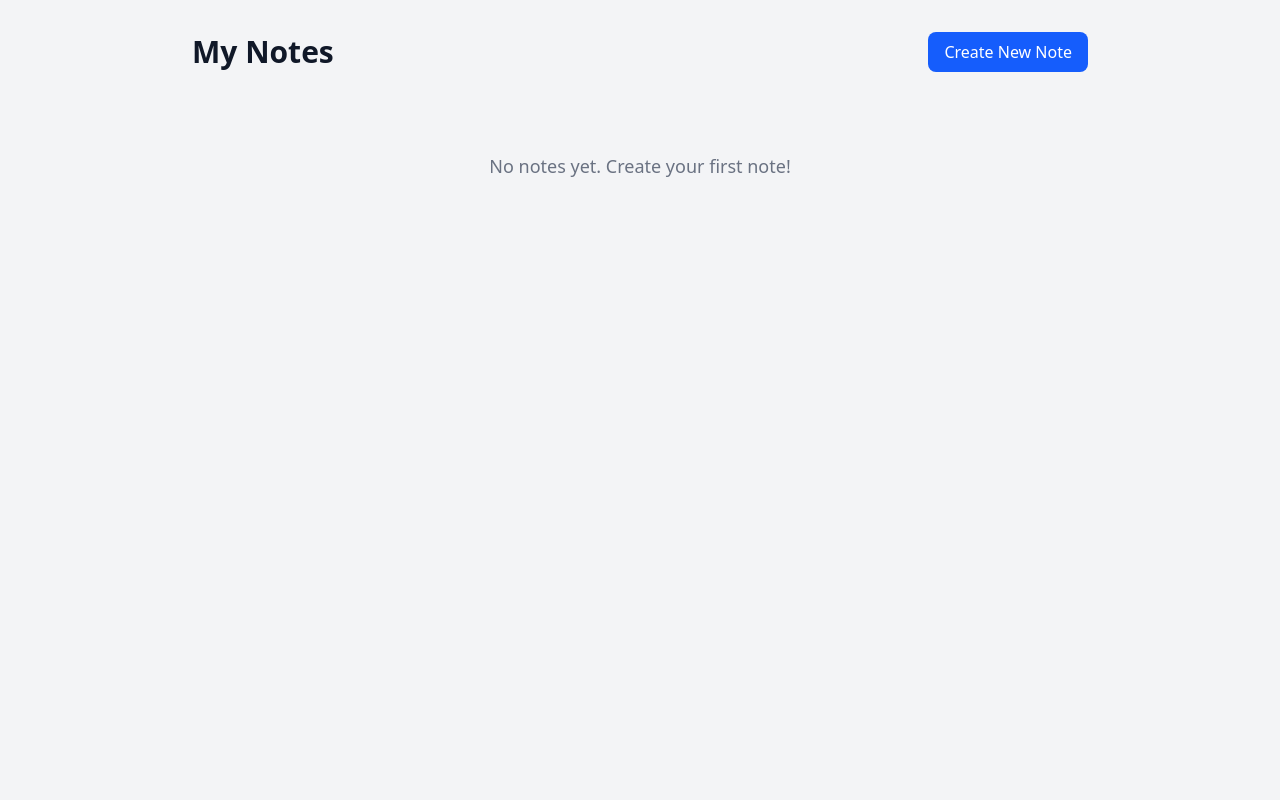
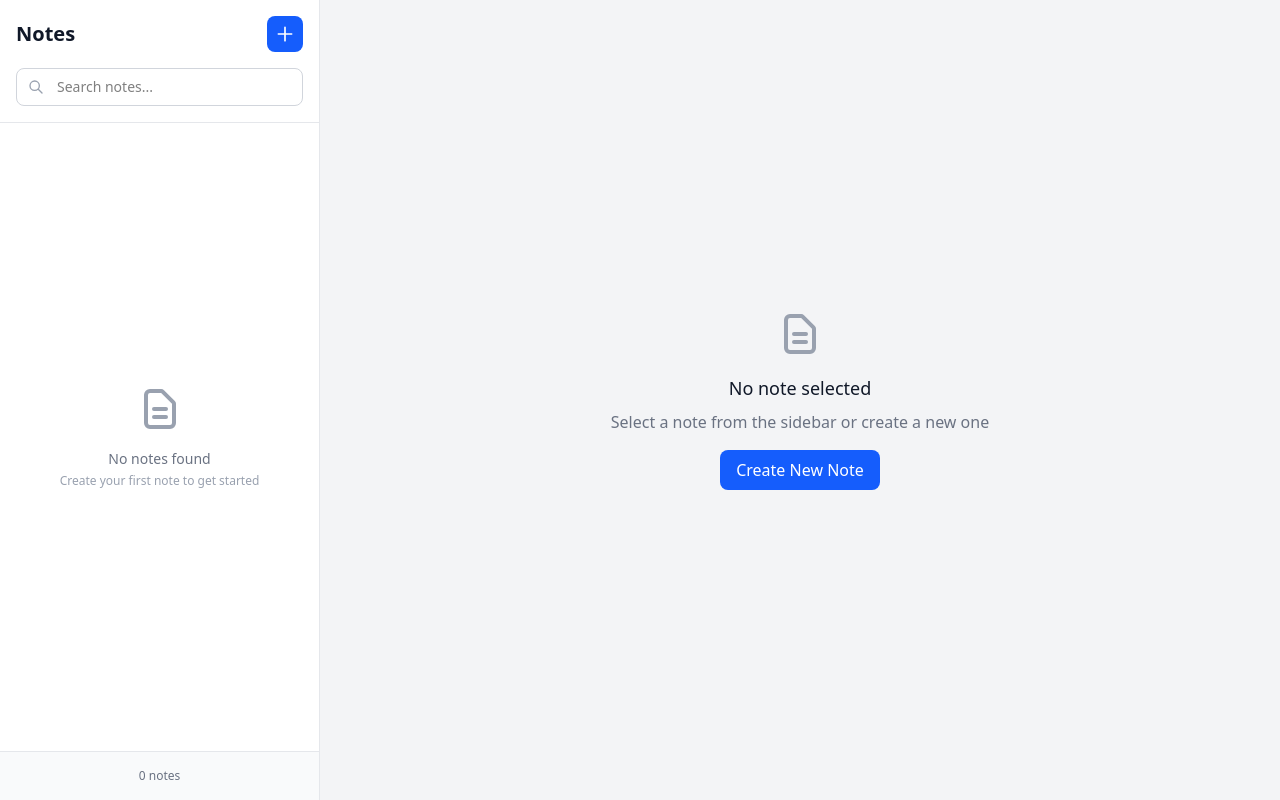
Before and after one commit to frost23z/swift-note, a React (Vite) app: page / in a window 1280 px wide. Built offline with nearby package versions, Linux system fonts and the light colour scheme.

Commit message:
feat: implement Sidebar and SearchBar components for improved note management

```diff
--- a/src/App.tsx
+++ b/src/App.tsx
@@ -1,18 +1,23 @@
 import { useState } from "react"
 import { LoadingSpinner } from "./components/LoadingSpinner"
-import { NoteCard } from "./components/NoteCard"
 import { NoteEditor } from "./components/NoteEditor"
+import { Sidebar } from "./components/Sidebar"
 import { useNotes } from "./hooks/useNotes"
 import type { Note } from "./types/note"
 
 function App() {
-	const { notes, loading, error, addNote, removeNote, editNote } = useNotes()
+	const { notes, loading, error, addNote, removeNote, editNote, searchNotes } = useNotes()
 	const [selectedNote, setSelectedNote] = useState<Note | null>(null)
 	const [showEditor, setShowEditor] = useState(false)
 
 	const handleCreateNote = () => {
 		setSelectedNote(null)
 		setShowEditor(true)
+	}
+
+	const handleSelectNote = (note: Note) => {
+		setSelectedNote(note)
+		setShowEditor(false)
 	}
 
 	const handleEditNote = (note: Note) => {
@@ -25,10 +30,20 @@ function App() {
 			if (noteData.id) {
 				// Editing existing note
 				await editNote(noteData as any)
-				setSelectedNote(null)
+				setSelectedNote(prev =>
+					prev
+						? {
+								...prev,
+								title: noteData.title,
+								content: noteData.content,
+								updatedAt: new Date()
+							}
+						: null
+				)
 			} else {
 				// Creating new note
-				await addNote(noteData)
+				const newNote = await addNote(noteData)
+				setSelectedNote(newNote)
 			}
 			setShowEditor(false)
 		} catch (error) {
@@ -37,16 +52,24 @@ function App() {
 	}
 
 	const handleCancelEditor = () => {
-		setSelectedNote(null)
 		setShowEditor(false)
 	}
 
 	const handleDeleteNote = async (id: number) => {
 		try {
 			await removeNote(id)
+			// If we deleted the currently selected note, clear selection
+			if (selectedNote?.id === id) {
+				setSelectedNote(null)
+				setShowEditor(false)
+			}
 		} catch (error) {
 			console.error("Failed to delete note:", error)
 		}
+	}
+
+	const handleSearch = (query: string) => {
+		searchNotes(query)
 	}
 
 	if (loading) {
@@ -58,54 +81,113 @@ function App() {
 	}
 
 	return (
-		<main className="h-screen p-8 bg-gray-100">
-			<div className="max-w-4xl mx-auto">
-				<div className="flex justify-between items-center mb-8">
-					<h1 className="text-3xl font-bold text-gray-900">My Notes</h1>
-					<button
-						onClick={handleCreateNote}
-						className="bg-blue-600 text-white px-4 py-2 rounded-lg hover:bg-blue-700 transition-colors"
-					>
-						Create New Note
-					</button>
-				</div>
+		<div className="h-screen flex bg-gray-100">
+			{/* Sidebar */}
+			<div className="w-80 flex-shrink-0">
+				<Sidebar
+					notes={notes}
+					selectedNoteId={selectedNote?.id || null}
+					onNoteSelect={handleSelectNote}
+					onNoteDelete={handleDeleteNote}
+					onSearch={handleSearch}
+					onNewNote={handleCreateNote}
+					loading={loading}
+					className="h-full"
+				/>
+			</div>
 
+			{/* Main content area */}
+			<div className="flex-1 flex flex-col">
 				{error && (
-					<div className="bg-red-100 border border-red-400 text-red-700 px-4 py-3 rounded mb-4">
+					<div className="m-4 bg-red-100 border border-red-400 text-red-700 px-4 py-3 rounded">
 						Error: {error}
 					</div>
 				)}
 
-				{showEditor && (
-					<div className="mb-8">
+				{showEditor ? (
+					<div className="flex-1 p-6">
 						<NoteEditor
 							note={selectedNote}
 							onSave={handleSaveNote}
 							onCancel={handleCancelEditor}
 						/>
 					</div>
-				)}
-
-				{notes.length === 0 ? (
-					<div className="text-center py-12">
-						<p className="text-gray-500 text-lg">
-							No notes yet. Create your first note!
-						</p>
+				) : selectedNote ? (
+					<div className="flex-1 p-6">
+						<div className="bg-white rounded-lg shadow-sm border border-gray-200 h-full">
+							<div className="flex justify-between items-start p-6 border-b border-gray-200">
+								<h1 className="text-2xl font-bold text-gray-900 flex-1 pr-4">
+									{selectedNote.title || "Untitled"}
+								</h1>
+								<button
+									onClick={() => handleEditNote(selectedNote)}
+									className="text-gray-400 hover:text-blue-500 transition-colors p-2 rounded-lg hover:bg-blue-50"
+									aria-label="Edit note"
+								>
+									<svg
+										className="h-5 w-5"
+										fill="none"
+										stroke="currentColor"
+										viewBox="0 0 24 24"
+										xmlns="http://www.w3.org/2000/svg"
+									>
+										<path
+											strokeLinecap="round"
+											strokeLinejoin="round"
+											strokeWidth={2}
+											d="M11 5H6a2 2 0 00-2 2v11a2 2 0 002 2h11a2 2 0 002-2v-5m-1.414-9.414a2 2 0 112.828 2.828L11.828 15H9v-2.828l8.586-8.586z"
+										/>
+									</svg>
+								</button>
+							</div>
+							<div className="p-6">
+								<div className="text-sm text-gray-500 mb-4">
+									Created: {new Date(selectedNote.createdAt).toLocaleDateString()}{" "}
+									• Updated:{" "}
+									{new Date(selectedNote.updatedAt).toLocaleDateString()}
+								</div>
+								<div className="prose max-w-none">
+									<p className="whitespace-pre-wrap text-gray-700 leading-relaxed">
+										{selectedNote.content}
+									</p>
+								</div>
+							</div>
+						</div>
 					</div>
 				) : (
-					<div className="grid gap-4">
-						{notes.map(note => (
-							<NoteCard
-								key={note.id}
-								note={note}
-								onDelete={handleDeleteNote}
-								onEdit={handleEditNote}
-							/>
-						))}
+					<div className="flex-1 flex items-center justify-center">
+						<div className="text-center">
+							<svg
+								className="mx-auto h-12 w-12 text-gray-400 mb-4"
+								fill="none"
+								stroke="currentColor"
+								viewBox="0 0 24 24"
+								xmlns="http://www.w3.org/2000/svg"
+							>
+								<path
+									strokeLinecap="round"
+									strokeLinejoin="round"
+									strokeWidth={2}
+									d="M9 12h6m-6 4h6m2 5H7a2 2 0 01-2-2V5a2 2 0 012-2h5.586a1 1 0 01.707.293l5.414 5.414a1 1 0 01.293.707V19a2 2 0 01-2 2z"
+								/>
+							</svg>
+							<h3 className="text-lg font-medium text-gray-900 mb-2">
+								No note selected
+							</h3>
+							<p className="text-gray-500 mb-4">
+								Select a note from the sidebar or create a new one
+							</p>
+							<button
+								onClick={handleCreateNote}
+								className="bg-blue-600 text-white px-4 py-2 rounded-lg hover:bg-blue-700 transition-colors"
+							>
+								Create New Note
+							</button>
+						</div>
 					</div>
 				)}
 			</div>
-		</main>
+		</div>
 	)
 }
 
--- /dev/null
+++ b/src/components/NoteSidebarItem.tsx
@@ -0,0 +1,78 @@
+import type { Note } from "../types/note"
+
+interface NoteSidebarItemProps {
+	note: Note
+	isSelected?: boolean
+	onClick: () => void
+	onDelete: () => void
+}
+
+export function NoteSidebarItem({
+	note,
+	isSelected = false,
+	onClick,
+	onDelete
+}: NoteSidebarItemProps) {
+	const formatDate = (date: Date) => {
+		return new Date(date).toLocaleDateString("en-US", {
+			month: "short",
+			day: "numeric"
+		})
+	}
+
+	const truncateContent = (content: string, maxLength: number = 60) => {
+		if (content.length <= maxLength) return content
+		return content.substring(0, maxLength) + "..."
+	}
+
+	const handleDelete = (e: React.MouseEvent) => {
+		e.stopPropagation()
+		if (window.confirm("Are you sure you want to delete this note?")) {
+			onDelete()
+		}
+	}
+
+	return (
+		<div
+			onClick={onClick}
+			className={`
+				relative p-4 border-b border-gray-200 cursor-pointer transition-colors hover:bg-gray-50 group
+				${isSelected ? "bg-blue-50 border-l-4 border-l-blue-500" : ""}
+			`}
+		>
+			<div className="flex justify-between items-start mb-2">
+				<h3 className="font-medium text-gray-900 truncate pr-2 text-sm">
+					{note.title || "Untitled"}
+				</h3>
+				<button
+					onClick={handleDelete}
+					className="text-gray-400 hover:text-red-500 transition-colors p-1 opacity-0 group-hover:opacity-100 hover:opacity-100"
+					aria-label="Delete note"
+				>
+					<svg
+						className="h-4 w-4"
+						fill="none"
+						stroke="currentColor"
+						viewBox="0 0 24 24"
+						xmlns="http://www.w3.org/2000/svg"
+					>
+						<path
+							strokeLinecap="round"
+							strokeLinejoin="round"
+							strokeWidth={2}
+							d="M19 7l-.867 12.142A2 2 0 0116.138 21H7.862a2 2 0 01-1.995-1.858L5 7m5 4v6m4-6v6m1-10V4a1 1 0 00-1-1h-4a1 1 0 00-1 1v3M4 7h16"
+						/>
+					</svg>
+				</button>
+			</div>
+
+			{note.content && (
+				<p className="text-xs text-gray-600 mb-2 leading-relaxed">
+					{truncateContent(note.content)}
+				</p>
+			)}
+
+			<div className="text-xs text-gray-400">{formatDate(note.updatedAt)}</div>
+		</div>
+	)
+}
--- /dev/null
+++ b/src/components/SearchBar.tsx
@@ -0,0 +1,79 @@
+import { useState } from "react"
+
+interface SearchBarProps {
+	onSearch: (query: string) => void
+	placeholder?: string
+}
+
+export function SearchBar({ onSearch, placeholder = "Search notes..." }: SearchBarProps) {
+	const [query, setQuery] = useState("")
+
+	const handleSubmit = (e: React.FormEvent) => {
+		e.preventDefault()
+		onSearch(query)
+	}
+
+	const handleChange = (e: React.ChangeEvent<HTMLInputElement>) => {
+		const newQuery = e.target.value
+		setQuery(newQuery)
+		// Real-time search as user types
+		onSearch(newQuery)
+	}
+
+	const handleClear = () => {
+		setQuery("")
+		onSearch("")
+	}
+
+	return (
+		<form onSubmit={handleSubmit} className="relative">
+			<div className="relative">
+				<div className="absolute inset-y-0 left-0 pl-3 flex items-center pointer-events-none">
+					<svg
+						className="h-4 w-4 text-gray-400"
+						fill="none"
+						stroke="currentColor"
+						viewBox="0 0 24 24"
+						xmlns="http://www.w3.org/2000/svg"
+					>
+						<path
+							strokeLinecap="round"
+							strokeLinejoin="round"
+							strokeWidth={2}
+							d="M21 21l-6-6m2-5a7 7 0 11-14 0 7 7 0 0114 0z"
+						/>
+					</svg>
+				</div>
+				<input
+					type="text"
+					value={query}
+					onChange={handleChange}
+					placeholder={placeholder}
+					className="block w-full pl-10 pr-10 py-2 border border-gray-300 rounded-lg focus:outline-none focus:ring-2 focus:ring-blue-500 focus:border-transparent text-sm"
+				/>
+				{query && (
+					<button
+						type="button"
+						onClick={handleClear}
+						className="absolute inset-y-0 right-0 pr-3 flex items-center text-gray-400 hover:text-gray-600"
+					>
+						<svg
+							className="h-4 w-4"
+							fill="none"
+							stroke="currentColor"
+							viewBox="0 0 24 24"
+							xmlns="http://www.w3.org/2000/svg"
+						>
+							<path
+								strokeLinecap="round"
+								strokeLinejoin="round"
+								strokeWidth={2}
+								d="M6 18L18 6M6 6l12 12"
+							/>
+						</svg>
+					</button>
+				)}
+			</div>
+		</form>
+	)
+}
--- /dev/null
+++ b/src/components/Sidebar.tsx
@@ -0,0 +1,107 @@
+import type { Note } from "../types/note"
+import { NoteSidebarItem } from "./NoteSidebarItem"
+import { SearchBar } from "./SearchBar"
+
+interface SidebarProps {
+	notes: Note[]
+	selectedNoteId: number | null
+	onNoteSelect: (note: Note) => void
+	onNoteDelete: (id: number) => void
+	onSearch: (query: string) => void
+	onNewNote: () => void
+	loading?: boolean
+	className?: string
+}
+
+export function Sidebar({
+	notes,
+	selectedNoteId,
+	onNoteSelect,
+	onNoteDelete,
+	onSearch,
+	onNewNote,
+	loading = false,
+	className = ""
+}: SidebarProps) {
+	return (
+		<div className={`flex flex-col h-full bg-white border-r border-gray-200 ${className}`}>
+			{/* Header */}
+			<div className="p-4 border-b border-gray-200">
+				<div className="flex items-center justify-between mb-4">
+					<h1 className="text-xl font-bold text-gray-900">Notes</h1>
+					<button
+						onClick={onNewNote}
+						className="p-2 bg-blue-600 text-white rounded-lg hover:bg-blue-700 transition-colors"
+						aria-label="Create new note"
+					>
+						<svg
+							className="h-5 w-5"
+							fill="none"
+							stroke="currentColor"
+							viewBox="0 0 24 24"
+							xmlns="http://www.w3.org/2000/svg"
+						>
+							<path
+								strokeLinecap="round"
+								strokeLinejoin="round"
+								strokeWidth={2}
+								d="M12 4v16m8-8H4"
+							/>
+						</svg>
+					</button>
+				</div>
+
+				<SearchBar onSearch={onSearch} />
+			</div>
+
+			{/* Notes List */}
+			<div className="flex-1 overflow-y-auto">
+				{loading ? (
+					<div className="flex items-center justify-center p-8">
+						<div className="animate-spin rounded-full h-8 w-8 border-b-2 border-blue-600"></div>
+					</div>
+				) : notes.length === 0 ? (
+					<div className="h-full flex flex-col items-center justify-center p-8 text-gray-500">
+						<svg
+							className="mx-auto h-12 w-12 text-gray-400 mb-4"
+							fill="none"
+							stroke="currentColor"
+							viewBox="0 0 24 24"
+							xmlns="http://www.w3.org/2000/svg"
+						>
+							<path
+								strokeLinecap="round"
+								strokeLinejoin="round"
+								strokeWidth={2}
+								d="M9 12h6m-6 4h6m2 5H7a2 2 0 01-2-2V5a2 2 0 012-2h5.586a1 1 0 01.707.293l5.414 5.414a1 1 0 01.293.707V19a2 2 0 01-2 2z"
+							/>
+						</svg>
+						<p className="text-sm">No notes found</p>
+						<p className="text-xs text-gray-400 mt-1">
+							Create your first note to get started
+						</p>
+					</div>
+				) : (
+					<div>
+						{notes.map(note => (
+							<NoteSidebarItem
+								key={note.id}
+								note={note}
+								isSelected={selectedNoteId === note.id}
+								onClick={() => onNoteSelect(note)}
+								onDelete={() => onNoteDelete(note.id)}
+							/>
+						))}
+					</div>
+				)}
+			</div>
+
+			{/* Footer */}
+			<div className="p-4 border-t border-gray-200 bg-gray-50">
+				<p className="text-xs text-gray-500 text-center">
+					{notes.length} {notes.length === 1 ? "note" : "notes"}
+				</p>
+			</div>
+		</div>
+	)
+}
```
